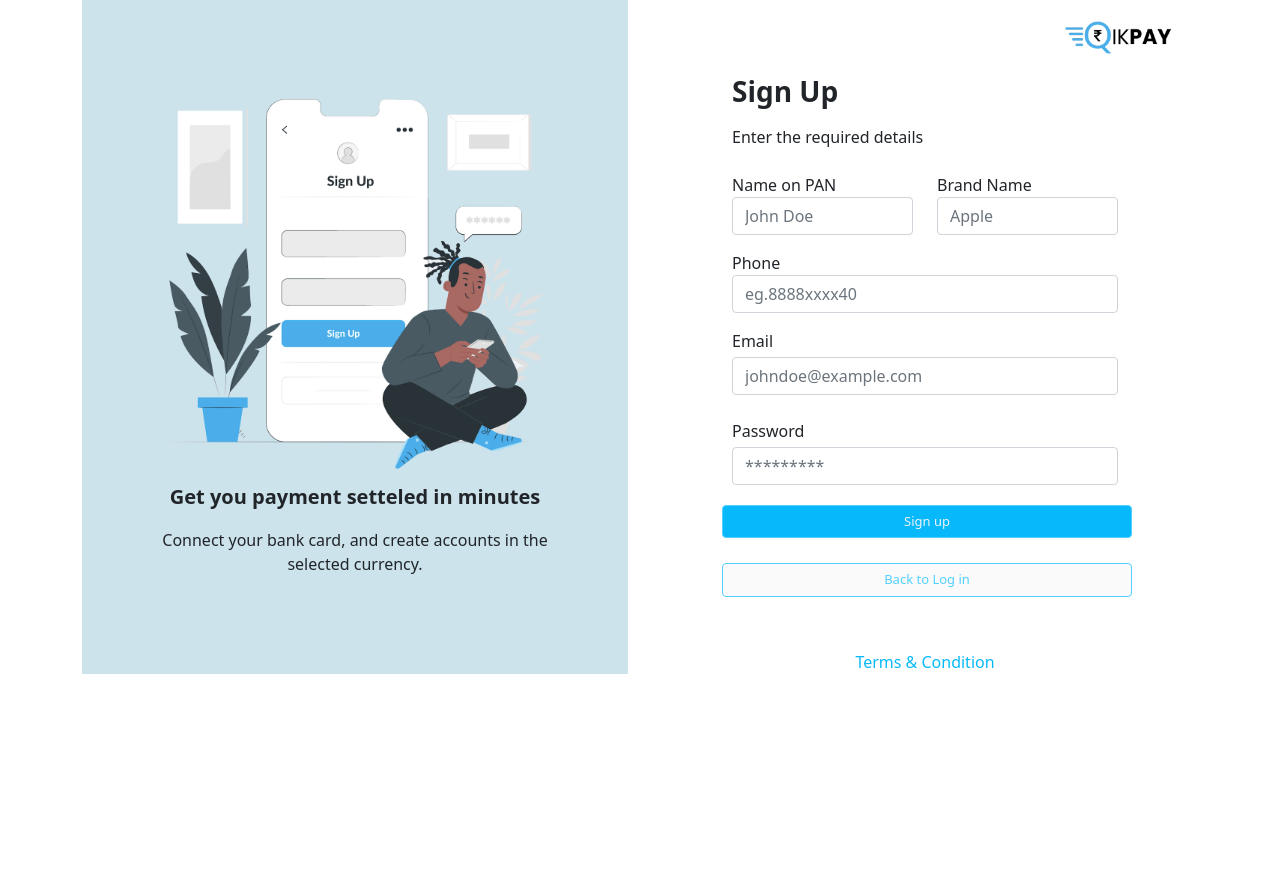
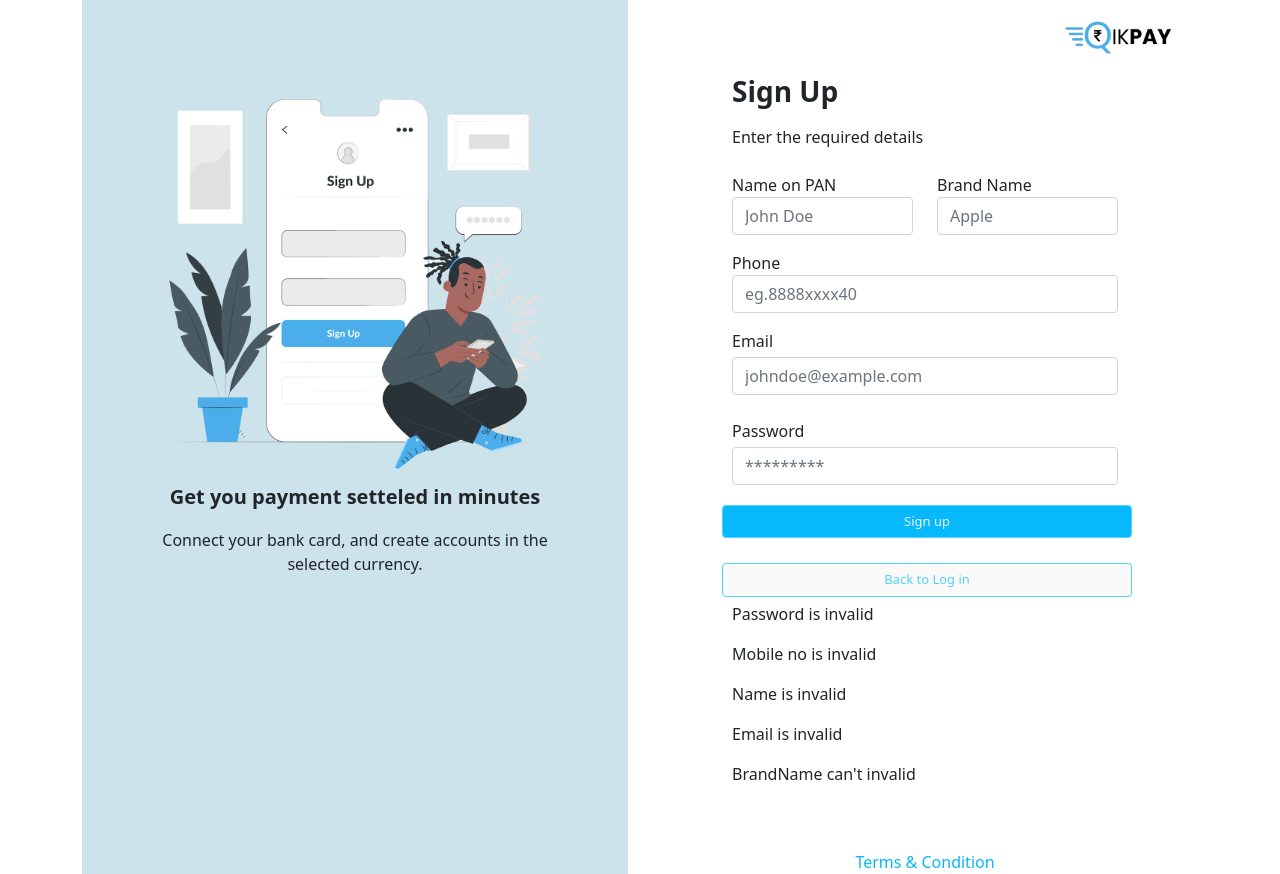
Before and after one commit to CMPundhir/ReactJsHiringRound1, a React (Create React App) app: page /signup in a window 1280 px wide. Before the commit the page ends 800 px from the top, so only its background shows below. Built offline with nearby package versions, Linux system fonts and the light colour scheme.

Commit message:
SignUp Working with API Calls

```diff
--- a/src/login/login.js
+++ b/src/login/login.js
@@ -11,10 +11,10 @@ import { Button, Form, FormGroup, Label, Input } from "reactstrap";
 function Login({ history }) {
   // State Storage for Data and Errors
   const [password, setPassword] = useState("");
-  const [pwdError, setPwdError] = useState(false);
+  const [passwordError, setPasswordError] = useState(false);
 
   const [phone, setPhone] = useState("");
-  const [phoneError, setPhoneErr] = useState(false);
+  const [phoneError, setPhoneError] = useState(false);
 
   // Validation for Phone Number
   const validatePhoneNumber = (e) => {
@@ -22,15 +22,15 @@ function Login({ history }) {
     if (e.target.value !== "undefined") {
       if (!validPhone.test(e.target.value)) {
         setPhone(e.target.value);
-        setPhoneErr(true);
+        setPhoneError(true);
       } else if (e.target.value.length < 10) {
         setPhone(e.target.value);
-        setPhoneErr(true);
+        setPhoneError(true);
       } else if (e.target.value.length == 10) {
         setPhone(e.target.value);
-        setPhoneErr(false);
+        setPhoneError(false);
       } else {
-        setPhoneErr(false);
+        setPhoneError(false);
       }
     }
   };
@@ -41,9 +41,9 @@ function Login({ history }) {
     if (e.target.value !== "undefined") {
       if (!validPassword.test(e.target.value)) {
         setPassword(e.target.value);
-        setPwdError(true);
+        setPasswordError(true);
       } else {
-        setPwdError(false);
+        setPasswordError(false);
       }
     }
   };
@@ -51,7 +51,7 @@ function Login({ history }) {
   // Check for data on API on submit for Login
   const handleSubmit = (e) => {
     e.preventDefault();
-    if (!pwdError && !phoneError) {
+    if (!passwordError && !phoneError) {
       const data = new FormData(e.target);
 
       setPhone(data.get("mobile"));
@@ -163,8 +163,8 @@ function Login({ history }) {
                 </Button>
               </div>
               <div className="row">
-                {pwdError && <p>Your password is invalid</p>}
-                {phoneError && <p>Your phone no is invalid</p>}
+                {passwordError && <p>Password is invalid</p>}
+                {phoneError && <p>Mobile no is invalid</p>}
               </div>
             </Form>
           </div>
--- a/src/signup/signup.js
+++ b/src/signup/signup.js
@@ -2,75 +2,117 @@ import React, { useState } from "react";
 import "../css/style.css";
 import image2 from ".././asset/logo.png";
 import image1 from ".././asset/SignUpPageSliderImage.png";
-import { validPassword, validPhone } from "../js/regex";
+import { validEmail, validPassword, validPhone } from "../js/regex";
 import { withRouter } from "react-router-dom";
 import { Button, Form, FormGroup, Label, Input } from "reactstrap";
 import axios from "axios";
 
 function Signup({ history }) {
-  const [panError, setPanError] = useState(false);
-  const [phoneError, setPhoneErr] = useState(false);
+  // State Storage for Data and Errors
+  const [name, setName] = useState("");
+  const [nameError, setNameError] = useState(true);
+
+  const [brandName, setBrandName] = useState("");
+  const [brandNameError, setBrandNameError] = useState(true);
+
+  const [phone, setPhone] = useState("");
+  const [phoneError, setPhoneError] = useState(true);
+
   const [email, setEmail] = useState("");
-  const [emailError, setEmailError] = useState(false);
-  const [phone, setPhone] = useState("");
+  const [emailError, setEmailError] = useState(true);
+
   const [password, setPassword] = useState("");
-  const [pwdError, setPwdError] = useState(false);
-  const [MobileNumber, setMobileNumber] = useState("");
-  const [Password, setUserPassword] = useState("");
-  const [brandName, setBrandName] = useState("");
-  const [userName, setName] = useState("");
+  const [passwordError, setPasswordError] = useState(true);
 
+  // Validation for Phone Number
   const validatePhoneNumber = (e) => {
+    e.preventDefault();
     if (e.target.value !== "undefined") {
       if (!validPhone.test(e.target.value)) {
-        setPhoneErr(true);
         setPhone(e.target.value);
+        setPhoneError(true);
       } else if (e.target.value.length < 10) {
         setPhone(e.target.value);
-        setPhoneErr(true);
+        setPhoneError(true);
       } else if (e.target.value.length == 10) {
         setPhone(e.target.value);
-        setPhoneErr(false);
+        setPhoneError(false);
       } else {
-        setPhoneErr(false);
+        setPhoneError(false);
       }
     }
   };
 
+  // Validation for Password
   const validatePassword = (e) => {
     if (e.target.value !== "undefined") {
       if (!validPassword.test(e.target.value)) {
-        setPwdError(true);
         setPassword(e.target.value);
+        setPasswordError(true);
       } else {
-        setPwdError(false);
+        setPassword(e.target.value);
+        setPasswordError(false);
       }
     }
   };
 
-  const intentLogIn = () => {
-    history.push("/login");
+  // Validation for Email
+  const validateEmail = (e) => {
+    if (e.target.value !== "undefined") {
+      if (!validEmail.test(e.target.value)) {
+        setEmail(e.target.value);
+        setEmailError(true);
+      } else {
+        setEmail(e.target.value);
+        setEmailError(false);
+      }
+    }
   };
 
+  // Validation for Name
+  const validateName = (e) => {
+    if (e.target.value !== "undefined") {
+      if (e.target.value.length <= 3) {
+        setName(e.target.value);
+        setNameError(true);
+      } else {
+        setName(e.target.value);
+        setNameError(false);
+      }
+    }
+  };
+
+  // Update for Brandname
+  const updateBrandName = (e) => {
+    if (e.target.value !== "undefined") {
+      setBrandName(e.target.value);
+      setBrandNameError(false);
+    }
+  };
+
+  // Check for data on API on submit for Signup
   const handleSubmit = (e) => {
     e.preventDefault();
-    const { mobile } = e.target.elements.mobile;
-    const { name } = e.target.elements.name;
-    const { brandname } = e.target.elements.brandname;
-    const { email } = e.target.elements.email;
-    const { password } = e.target.elements.password;
+    if (
+      !nameError &&
+      !passwordError &&
+      !emailError &&
+      !phoneError &&
+      !brandNameError
+    ) {
+      const data = new FormData(e.target);
 
-    setMobileNumber(mobile);
-    setUserPassword(password);
-    setEmail(email);
-    setBrandName(email);
-    setName(name);
+      setName(data.get("name"));
+      setBrandName(data.get("brandName"));
+      setPhone(data.get("mobile"));
+      setEmail(data.get("email"));
+      setPassword(data.get("password"));
 
       axios
         .post("http://api.impsguru.com/api/register", {
-        MobileNumber: mobile,
+          MobileNumber: phone,
           Name: name,
-        BrandName: brandname,
+          BrandName: brandName,
           Email: email,
           Password: password,
         })
@@ -80,6 +122,7 @@ function Signup({ history }) {
         .catch((error) => {
           console.log(error);
         });
+    }
   };
 
   return (
@@ -125,8 +168,9 @@ function Signup({ history }) {
                     <Input
                       className="input"
                       type="text"
+                      name="name"
                       placeholder="John Doe"
-                      onChange={validatePhoneNumber}
+                      onChange={validateName}
                     />
                   </div>
                   <div className="col">
@@ -134,8 +178,9 @@ function Signup({ history }) {
                     <Input
                       className="input"
                       type="text"
+                      name="brandName"
                       placeholder="Apple"
-                      onChange={validatePhoneNumber}
+                      onChange={updateBrandName}
                     />
                   </div>
                 </div>
@@ -144,7 +189,8 @@ function Signup({ history }) {
                 <Label className="mt-3">Phone</Label>
                 <Input
                   className="input"
-                  type="text"
+                  type="number"
+                  name="mobile"
                   placeholder="eg.8888xxxx40"
                   onChange={validatePhoneNumber}
                 />
@@ -154,9 +200,10 @@ function Signup({ history }) {
                 <Label className="mt-3 mb-1 ">Email</Label>
                 <Input
                   className="input"
-                  type="text"
+                  type="email"
+                  name="email"
                   placeholder="johndoe@example.com"
-                  onChange={validatePhoneNumber}
+                  onChange={validateEmail}
                 />
               </FormGroup>
 
@@ -164,6 +211,7 @@ function Signup({ history }) {
                 <Label className="mt-4 mb-1 font-weight: bold">Password</Label>
                 <Input
                   type="password"
+                  name="password"
                   placeholder="*********"
                   onChange={validatePassword}
                 />
@@ -179,8 +227,11 @@ function Signup({ history }) {
                 >
                   Back to Log in
                 </Button>
-                {pwdError && <p>Your password is invalid</p>}
-                {phoneError && <p>Your phone no is invalid</p>}
+                {passwordError && <p>Password is invalid</p>}
+                {phoneError && <p>Mobile no is invalid</p>}
+                {nameError && <p>Name is invalid</p>}
+                {emailError && <p>Email is invalid</p>}
+                {brandNameError && <p>BrandName can't invalid</p>}
               </div>
             </Form>
           </div>
```
Lines whose indentation alone changed are shown as unchanged.
